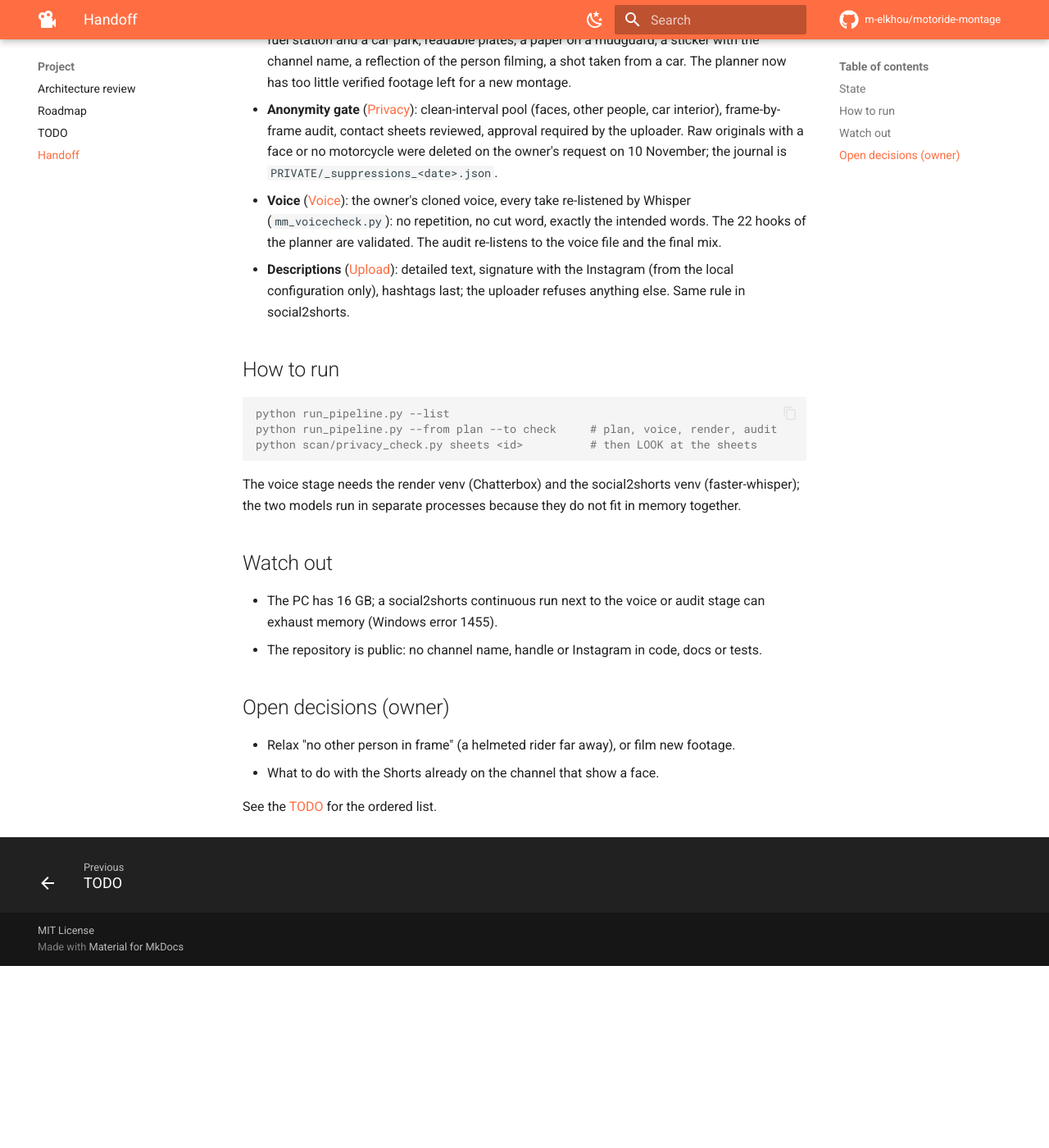
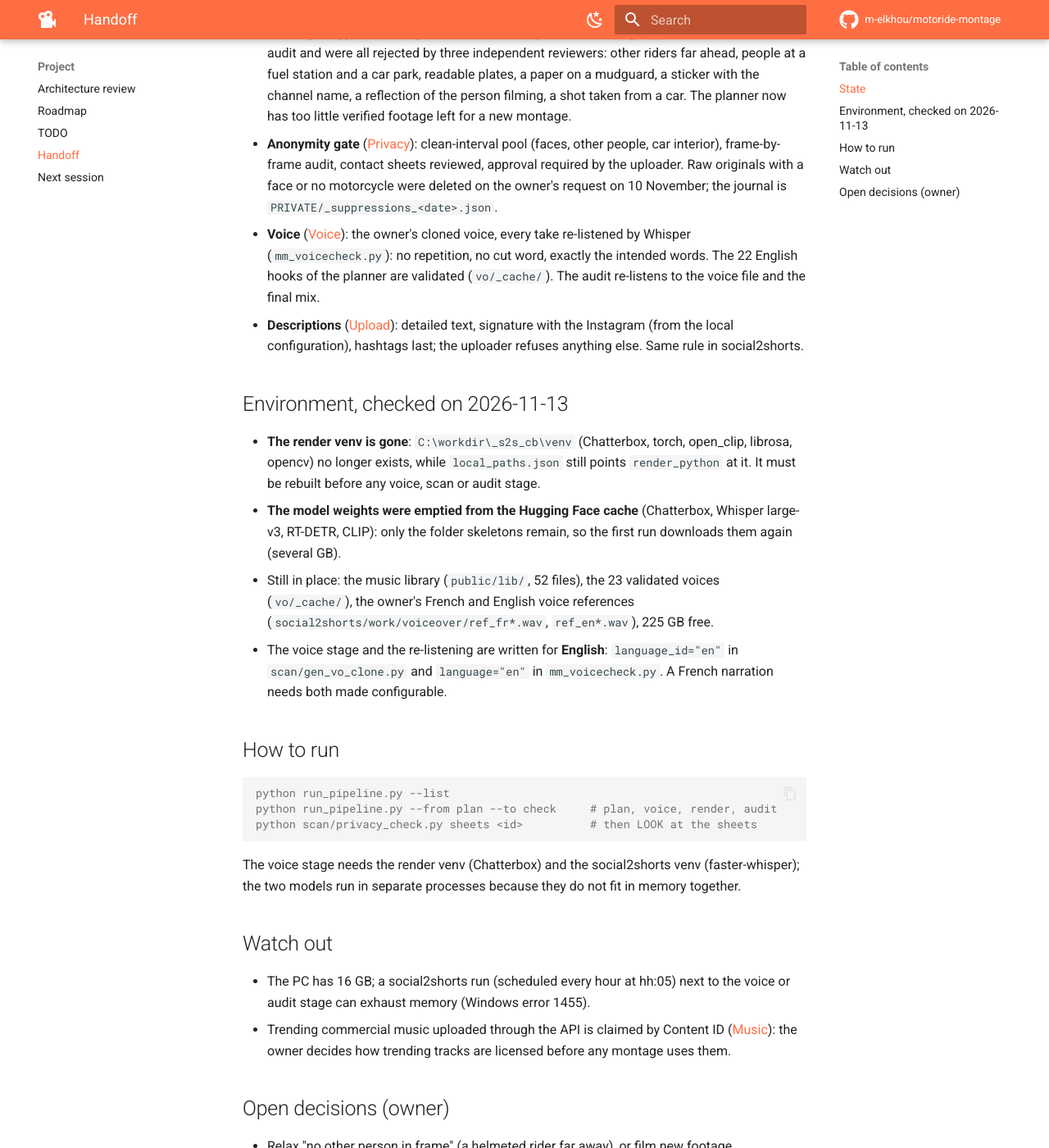
Before and after one commit to m-elkhou/motoride-montage, an MkDocs documentation site: the page built from docs/handoff.md, in a window 1280 px wide and 1400 px high, scrolled down 359 px. Shown: the whole window at 82% size. Built offline with MkDocs 1.6.1 and Material for MkDocs 9.7.7, drawn with Linux system fonts in a browser that asks for light colours; comment, search, counter and statistics services are not loaded; before the commit the page ends 1537 px from its top, so only the background shows below that; some of the changed text lies outside the part shown.

Commit message:
Docs: next-session brief, trending music routes, handoff and TODO
The owner's new direction (2026-11-13): trending energetic music (Moroccan pop and rap,
English pop) and a narrated monologue in the owner's cloned voice, like the reference
Short. New page with the brief for the next session; the music page lists the three
licensing routes for trending tracks; handoff and TODO record that the render venv and
the model weights must be rebuilt and that the voice stage is English-only today.

```diff
--- a/docs/handoff.md
+++ b/docs/handoff.md
@@ -1,6 +1,8 @@
 # Handoff
 
-Where the project stands, for whoever picks it up next. Updated 2026-11-11.
+Where the project stands, for whoever picks it up next. Updated 2026-11-13.
+
+The next working session has a ready-made brief: [Next session](next-session.md).
 
 ## State
 
@@ -13,10 +15,22 @@ Where the project stands, for whoever picks it up next. Updated 2026-11-11.
   or no motorcycle were deleted on the owner's request on 10 November; the journal is
   `PRIVATE/_suppressions_<date>.json`.
 - **Voice** ([Voice](pipeline/voice.md)): the owner's cloned voice, every take re-listened by Whisper
-  (`mm_voicecheck.py`): no repetition, no cut word, exactly the intended words. The 22 hooks of the planner are
-  validated. The audit re-listens to the voice file and the final mix.
+  (`mm_voicecheck.py`): no repetition, no cut word, exactly the intended words. The 22 English hooks of the
+  planner are validated (`vo/_cache/`). The audit re-listens to the voice file and the final mix.
 - **Descriptions** ([Upload](pipeline/upload.md)): detailed text, signature with the Instagram (from the local
-  configuration only), hashtags last; the uploader refuses anything else. Same rule in social2shorts.
+  configuration), hashtags last; the uploader refuses anything else. Same rule in social2shorts.
+
+## Environment, checked on 2026-11-13
+
+- **The render venv is gone**: `C:\workdir\_s2s_cb\venv` (Chatterbox, torch, open_clip, librosa, opencv) no longer
+  exists, while `local_paths.json` still points `render_python` at it. It must be rebuilt before any voice,
+  scan or audit stage.
+- **The model weights were emptied from the Hugging Face cache** (Chatterbox, Whisper large-v3, RT-DETR, CLIP):
+  only the folder skeletons remain, so the first run downloads them again (several GB).
+- Still in place: the music library (`public/lib/`, 52 files), the 23 validated voices (`vo/_cache/`), the owner's
+  French and English voice references (`social2shorts/work/voiceover/ref_fr*.wav`, `ref_en*.wav`), 225 GB free.
+- The voice stage and the re-listening are written for **English**: `language_id="en"` in `scan/gen_vo_clone.py`
+  and `language="en"` in `mm_voicecheck.py`. A French narration needs both made configurable.
 
 ## How to run
 
@@ -31,13 +45,16 @@ run in separate processes because they do not fit in memory together.
 
 ## Watch out
 
-- The PC has 16 GB; a social2shorts continuous run next to the voice or audit stage can exhaust memory (Windows
-  error 1455).
-- The repository is public: no channel name, handle or Instagram in code, docs or tests.
+- The PC has 16 GB; a social2shorts run (scheduled every hour at hh:05) next to the voice or audit stage can
+  exhaust memory (Windows error 1455).
+- Trending commercial music uploaded through the API is claimed by Content ID ([Music](pipeline/music.md)): the
+  owner decides how trending tracks are licensed before any montage uses them.
 
 ## Open decisions (owner)
 
 - Relax "no other person in frame" (a helmeted rider far away), or film new footage.
+- How to use trending music (commercial tracks and their claims, the in-app Shorts sounds, or a licensed
+  library).
 - What to do with the Shorts already on the channel that show a face.
 
 See the [TODO](todo.md) for the ordered list.
--- a/mkdocs.yml
+++ b/mkdocs.yml
@@ -87,3 +87,4 @@ nav:
       - Roadmap: roadmap.md
       - TODO: todo.md
       - Handoff: handoff.md
+      - Next session: next-session.md
```
Also changed, not shown: docs/next-session.md (added, +79 -0 lines), docs/pipeline/music.md (+14 -0 lines), docs/roadmap.md (+9 -1 lines), docs/todo.md (+16 -11 lines).
